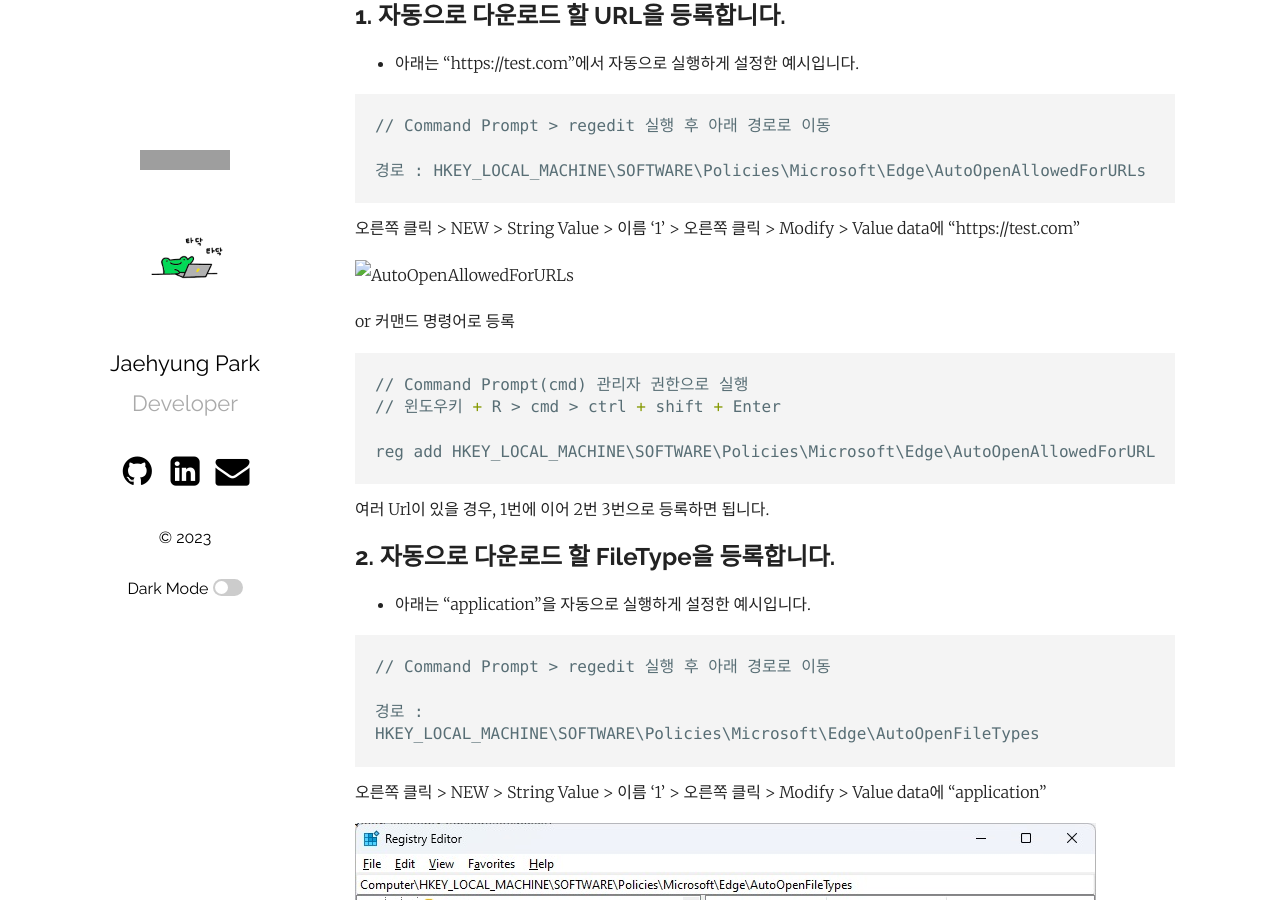
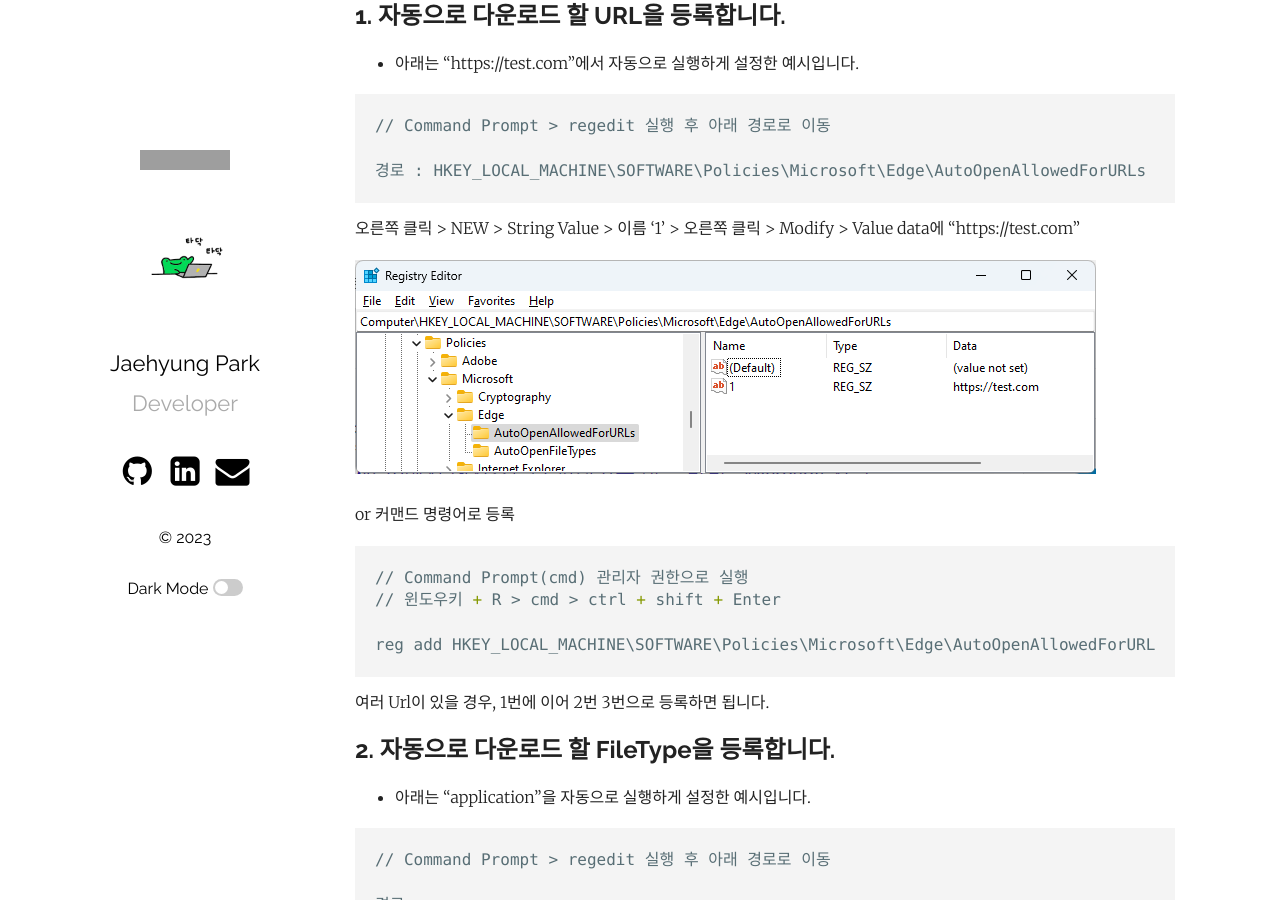
Before and after one commit to jbro321/jbro321.github.io, a Jekyll site: the page built from _posts/Internet/Edge/230328_Edge_AutoOpenAllow/2023-03-28-Edge-AutoOpenAllow.md, in a window 1280 px wide and 900 px high, scrolled down 345 px. Built offline with Jekyll 4.4.1, drawn with Linux system fonts in a browser that asks for light colours; grey boxes are pictures that could not be loaded.

Commit message:
update posts

````diff
--- a/_posts/Internet/Edge/230328_Edge_AutoOpenAllow/2023-03-28-Edge-AutoOpenAllow.md
+++ b/_posts/Internet/Edge/230328_Edge_AutoOpenAllow/2023-03-28-Edge-AutoOpenAllow.md
@@ -23,7 +23,7 @@ Edge에서 팝업 없이 자동 다운로드 하는 방법입니다.
 
 오른쪽 클릭 > NEW > String Value > 이름 '1' > 오른쪽 클릭 > Modify > Value data에 "https://test.com"
 
-![AutoOpenAllowedForURLs](/_posts/Internet/Edge/230328_Edge_AutoOpenAllow/AutoOpenAllowedForURLs.jpeg)
+![AutoOpenAllowedForURLs](/assets/img/230328_Edge_AutoOpenAllow/AutoOpenAllowedForURLs.jpeg)
 
 or 커맨드 명령어로 등록
 ```powershell
````
Also changed, not shown: _posts/Internet/Edge/230328_Edge_AutoOpenAllow/AutoOpenAllowedForURLs.jpeg (deleted), _posts/Internet/Edge/230328_Edge_AutoOpenAllow/AutoOpenFileTypes.jpeg (deleted).
